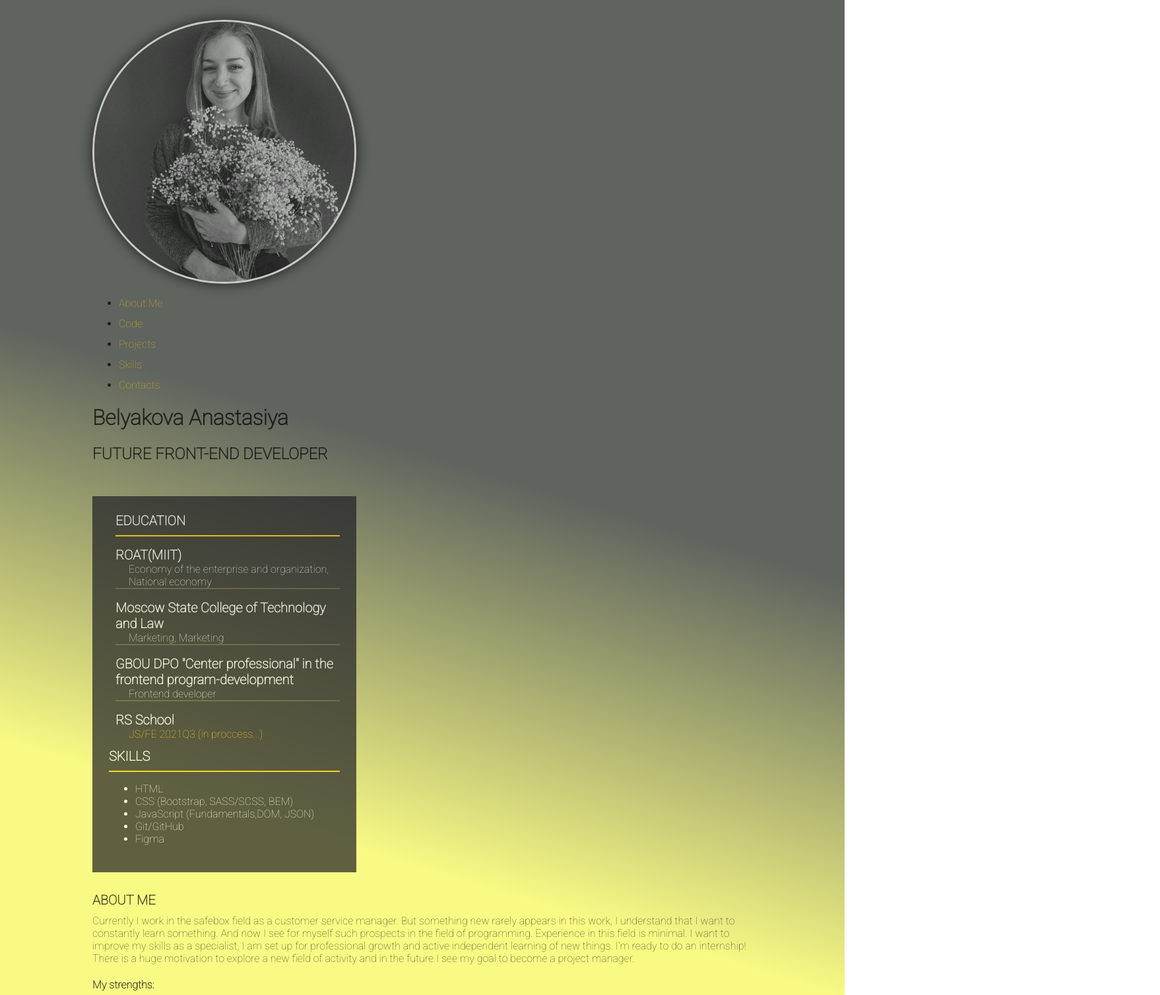
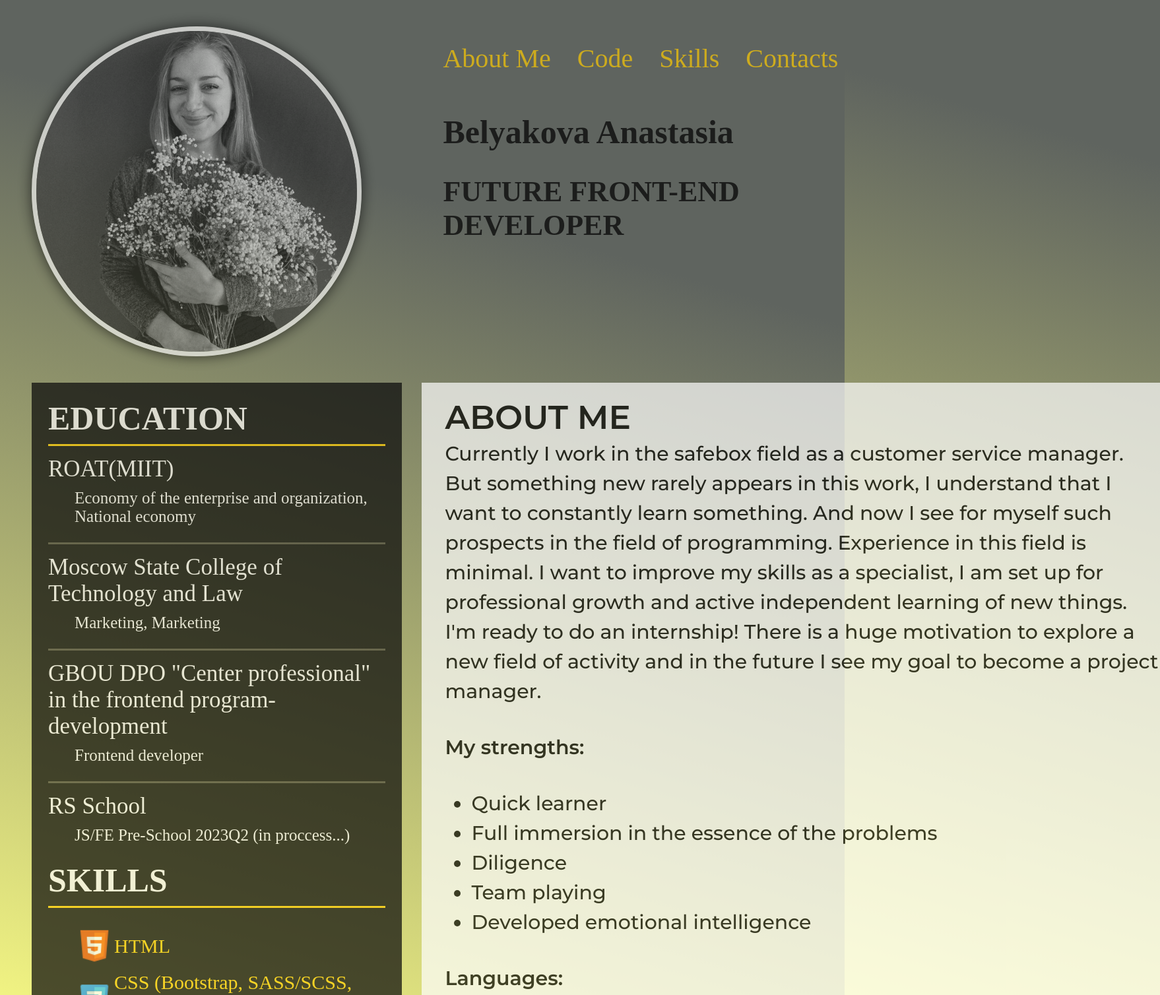
Before and after one commit to BelyakovaAV/rsschool-cv, a plain HTML site: page index.html in a window 1280 px wide. Shown: the top 1508 px of the page at 66% size, 1758 px wide, since content can reach past the window. Drawn offline with Linux system fonts and the light colour scheme.

Commit message:
feat: shifted the blocks by flex-box and added new ones

```diff
--- a/index.html
+++ b/index.html
@@ -1,13 +1,10 @@
 <!DOCTYPE html>
 <html lang="en">
   <head>
-  <meta charset="UTF-8">
-  <meta name="viewport" content="width=device-width, initial-scale=1.0">
-  <link rel="stylesheet" href="style.css">
-  <link rel="icon" href="img/r11.ico">
-  <link rel="preconnect" href="https://fonts.googleapis.com">
-<link rel="preconnect" href="https://fonts.gstatic.com" crossorigin>
-<link href="https://fonts.googleapis.com/css2?family=Oswald:wght@400;700&family=Raleway:ital,wght@1,400;1,700&family=Roboto+Mono:wght@400;700&family=Roboto:ital,wght@0,100;1,400&display=swap" rel="stylesheet">
+    <meta charset="UTF-8" />
+    <meta name="viewport" content="width=device-width, initial-scale=1.0" />
+    <link rel="stylesheet" href="style.css" />
+    <link rel="icon" href="img/r11.ico" />
     <title>CV</title>
   </head>
   <body>
@@ -15,19 +12,16 @@
       <div class="container">
         <div class="header__container">
           <div class="header__photo">
-                <img src="img/foto.png" alt="photo" class="header__image">
+            <img src="img/foto.png" alt="photo" class="header__image" />
           </div>
           <div class="header__content">
             <nav class="header-menu">
               <ul class="header-menu__list">
                 <li class="header-menu__item">
-                            <a href="#about" class="header-menu__link">About Me</a>
+                  <a href="#about" class="header-menu__link">About&nbspMe</a>
                 </li>
                 <li class="header-menu__item">
                   <a href="#code" class="header-menu__link">Code</a>
-                        </li>
-                        <li class="header-menu__item">
-                            <a href="#projects" class="header-menu__link">Projects</a>
                 </li>
                 <li class="header-menu__item">
                   <a href="#skills" class="header-menu__link">Skills</a>
@@ -38,12 +32,8 @@
               </ul>
             </nav>
             <div class="header__info">
-                    <h1 class="header__title">
-                        Belyakova Anastasiya
-                    </h1>
-                    <h2 class="header__subtitle">
-                        Future front-end developer
-                    </h2>
+              <h1 class="header__title">Belyakova Anastasia</h1>
+              <h2 class="header__subtitle">Future front-end developer</h2>
             </div>
           </div>
         </div>
@@ -54,52 +44,34 @@
         <div class="main-content__container">
           <aside class="aside">
             <section class="education">
-                  <h3 class="side__header">
-                      Education
-                  </h3>
+              <h3 class="side__header">Education</h3>
               <div class="divider divider_yellow"></div>
               <div class="education__place">
-                      <div class="education__title">
-                        ROAT(MIIT)
-                      </div>
+                <div class="education__title">ROAT(MIIT)</div>
                 <div class="education__descr">
                   Economy of the enterprise and organization, National economy
                 </div>
               </div>
               <div class="divider divider_grey"></div>
               <div class="education__place">
-                    <div class="education__title">
-                      Moscow State College of Technology and Law
-                    </div>
-                    <div class="education__descr">
-                      Marketing, Marketing
-                    </div>
+                <div class="education__title">Moscow State College of Technology and Law</div>
+                <div class="education__descr">Marketing, Marketing</div>
               </div>
               <div class="divider divider_grey"></div>
               <div class="education__place">
                 <div class="education__title">
                   GBOU DPO "Center professional" in the frontend program-development
                 </div>
-                    <div class="education__descr">
-                      Frontend developer
-                    </div>
+                <div class="education__descr">Frontend developer</div>
               </div>
               <div class="divider divider_grey"></div>
               <div class="education__place">
-                      <div class="education__title">
-                          RS School
-                      </div>
-                      <div class="education__descr">
-                          <a href="https://rs.school/js/" class="side__link" target="_blank">
-                              JS/FE 2021Q3 (in proccess...)
-                          </a>
-                      </div>
+                <div class="education__title">RS School</div>
+                <div class="education__descr">JS/FE Pre-School 2023Q2 (in proccess...)</div>
               </div>
             </section>
             <section class="skills" id="skills">
-                  <h3 class="side__header">
-                      Skills
-                  </h3>
+              <h3 class="side__header">Skills</h3>
               <div class="divider divider_yellow"></div>
               <ul class="skills__list">
                 <li class="skills__item skills__html">HTML</li>
@@ -112,42 +84,38 @@
           </aside>
           <main class="main">
             <section class="main__about" id="about">
-                  <h3 class="main__header">
-                      About me
-                  </h3>
-                  <div class="divider divider_black"></div>
+              <h3 class="main__header">About me</h3>
+
               <div class="main__descr">
-                    Currently I work in the safebox field as a customer service manager. But something new rarely appears in this work, I understand that I want to constantly learn something. And now I see for myself such prospects in the field of programming.
-                    Experience in this field is minimal. I want to improve my skills as a specialist, I am set up for professional growth and active independent learning of new things. I'm ready to do an internship! There is a huge motivation to explore a new field of activity and in the future I see my goal to become a project manager.
+                Currently I work in the safebox field as a customer service manager. But something
+                new rarely appears in this work, I understand that I want to constantly learn
+                something. And now I see for myself such prospects in the field of programming.
+                Experience in this field is minimal. I want to improve my skills as a specialist, I
+                am set up for professional growth and active independent learning of new things. I'm
+                ready to do an internship! There is a huge motivation to explore a new field of
+                activity and in the future I see my goal to become a project manager.
               </div>
               <article class="about-strengths">
-                      <h4 class="main__subheader">
-                          My strengths:
-                      </h4>
+                <h4 class="main__subheader">My strengths:</h4>
                 <ul class="main__list">
                   <li class="main__item">Quick learner</li>
                   <li class="main__item">Full immersion in the essence of the problems</li>
                   <li class="main__item">Diligence</li>
                   <li class="main__item">Team playing</li>
-                          <li class="main__item">Вeveloped emotional intelligence</li>
+                  <li class="main__item">Developed emotional intelligence</li>
                 </ul>
               </article>
               <article class="about-languages">
-                      <h4 class="main__subheader">
-                          Languages:
-                      </h4>
+                <h4 class="main__subheader">Languages:</h4>
                 <ul class="main__list">
                   <li class="main__item">Russian - native speaker</li>
                   <li class="main__item">English - A1 proccess...</li>
                 </ul>
               </article>
-                  <div class="quote"><a href="https://roadmap.sh/frontend" target="_blank">Keep learning...</a></div>
             </section>
             <section class="code-example" id="code">
-                  <h3 class="main__header">
-                      Code example
-                  </h3>
-                  <div class="divider divider_black"></div>
+              <h3 class="main__header">Code example</h3>
+
               <pre class="pre">
                       <code class="code">
 let newBlog = document.getElementById("hello");
@@ -167,14 +135,45 @@
                       </code>
                   </pre>
             </section>
-<main class="main">
-  <div class="container">
-
+          </main>
         </div>
-</main>
+      </div>
+    </div>
     <footer class="footer">
       <div class="container">
-
+        <div class="footer__container">
+          <section class="contacts">
+            <h3 class="side__header" id="contacts">Contacts</h3>
+            <div class="divider divider_yellow"></div>
+            <ul class="contacts__list">
+              <li class="contacts__item">
+                <a href="tel:+79050000000" class="side__link" target="_blank">Phone</a>
+              </li>
+              <li class="contacts__item">
+                <a href="Avbelyakovakm@gmail.com" class="side__link" target="_blank">E-mail</a>
+              </li>
+              <li class="contacts__item">
+                <a href="https://t.me/AVbelyakova" class="side__link" target="_blank">Telegram</a>
+              </li>
+            </ul>
+          </section>
+          <div class="footer__content">
+            <div class="footer__item">
+              <a href="https://github.com/BelyakovaAV" target="_blank">
+                <img src="img/github.svg" alt="github_icon" class="footer__image" />
+              </a>
+            </div>
+            <div class="footer__item">
+              <a href="https://rs.school/js/" target="_blank">
+                <img src="img/rs_school.svg" alt="rs-school-logo" class="footer__image" />
+              </a>
+            </div>
+            <div class="footer__date">
+              Created <br />
+              in 2023
+            </div>
+          </div>
+        </div>
       </div>
     </footer>
   </body>
--- a/style.css
+++ b/style.css
@@ -1,21 +1,17 @@
+@import url("https://fonts.googleapis.com/css2?family=Montserrat:wght@500;600&display=swap");
+
 body {
-  font-family: 'Roboto', sans-serif;
-  min-height: 100vh;
-  margin: 0; padding: 0;
-  display: flex;
-  flex-direction: column;
-  justify-content: space-between;
   opacity: 0.7;
-  background: linear-gradient(197deg, #5f645f 35%, #f8fa84 60%);
+  background: linear-gradient(197deg, #5f645f 15%, #f8fa84 60%);
 }
 h2 {
-  font-size: 24px;
-  font-weight: 600;
+  font-size: 44px;
+  font-weight: 600px;
   text-transform: uppercase;
 }
 
 h3 {
-  font-size: 20px;
+  font-size: 50px;
   text-transform: uppercase;
   margin: 0;
   margin-bottom: 10px;
@@ -24,70 +20,169 @@ h3 {
 a {
   display: block;
   text-decoration: none;
-  color: #fecb00;
-  margin-bottom: 12px;
-}
-
-.container {
-  width: 1000px;
-  height: 100%;
-  margin: 0 auto;
-  display: -webkit-box;
-  display: -ms-flexbox;
-  display: flex;
-  padding-top: 30px;
+  color: hsl(48, 98%, 50%);
+  margin-bottom: 25px;
+  font-size: 40px
 }
 * {
   box-sizing: border-box;
 }
+.container {
+  width: 1750px;
+  height: 100%;
+  margin: auto;
+  padding-top: 30px;
+  display: flex;
+  flex-wrap: wrap;
+  display: -webkit-box;
+  display: -ms-flexbox;
+}
+
+.header__container {
+  display: flex;
+}
+.header__photo {
+  display: flex;
+  flex-grow: 0;
+}
+.header__content {
+  flex-grow: 1;
+  flex-direction: column;
+  margin-left: 10%;
+}
+.header-menu ul {
+  list-style: none;
+}
+.header-menu__item a {
+  padding-right: 40px;
+}
+.header-menu__list {
+  display: flex;
+  padding: 0px;
+}
+.main-content__container {
+  display: flex;
+  font-size: 30px;
+  font-weight: 400px;
+}
+.footer__container {
+  display: flex;
+}
+.footer__content {
+  display: flex;
+  margin-left: 25%;
+  margin-top: 3%;
+}
+.footer__date {
+  font-size: 40px;
+}
 .header__image {
-  width: 400px;
-  height: 400px;
+  width: 500px;
+  height: 500px;
   border-radius: 55%;
-  box-shadow: 0 0 20px #050404;
-  border: 3px #f5f5f2 solid;
+  box-shadow: 0 0 20px #0c0c0c;
+  border: 7px #f5f5f2 solid;
 }
 .container .aside {
-  width: 40%;
-  background-color: #202026;
-  color: #fff;
+  width: 35%;
+  background-color: #070708;
+  color: rgb(252, 249, 249);
   padding: 25px;
   margin-bottom: 30px;
+  margin-top: 0px;
+  margin-bottom: 0px;
 }
-.container .aside img {
-  display: block;
-  width: 100%;
-  margin-bottom: 40px;
+.education__place {
+  font-size: 35px;
+  margin-bottom: 25px;
+  margin-top: 15px;
 }
-.container .aside .education {
-  margin-left: 10px;
-  margin-bottom: 10px;
+.container, .aside, .education__descr {
+  padding-left: 40px;
+  font-size: 25px;
+  margin-top: 10px;
 }
 
-.container .aside .education__place {
-  font-weight: 600;
-  font-size: 20px;
-}
-.container .aside .education__descr {
-  padding-left: 20px;
-  font-size: 16px;
-  font-weight: 500;
-}
-
-.container .aside .education__descr a {
-  -webkit-transition: 0.5s all;
-  transition: 0.5s all;
-  position: relative;
-}
 .divider_yellow {
   display: block;
-  height: 2px;
+  height: 3px;
   background-color: #fecb00;
-  margin-bottom: 1em;
+  margin-bottom: 10px;
 }
 .divider_grey {
   display: block;
-  height: 2px;
+  height: 3px;
   background-color: #4e4b3e;
-  margin-bottom: 1em;
+  margin-bottom: 10px;
 }
+.education__descr a:hover {
+  color: #000000;
+}
+.contacts__wrapper {
+  padding-left: 10px;
+  list-style: none;
+}
+
+.skills__list {
+  list-style: none;
+  color: #ffcc00;
+  line-height: 55px;
+  font-size: 30px;
+}
+
+.skills__list li {
+  padding-left: 60px;
+  background-repeat: no-repeat;
+  background-size: 60px;
+  background-position: left center;
+}
+
+.skills__html {
+  background-image: url("img/html.png");
+}
+
+.skills__css {
+  background-image: url("img/css.png");
+}
+
+.skills__javascript {
+  background-image: url("img/javascript.png");
+}
+
+.skills__github {
+  background-image: url("img/git.png");
+}
+
+.skills__figma {
+  background-image: url("img/figma.png");
+}
+
+.main {
+  width: 70%;
+  font-family: Montserrat;
+  color: #000000;
+  padding-top: 30px;
+  background-color: #ffffff;
+  margin-left: 15px;
+  line-height: 45px;
+  padding-left: 35px;
+}
+
+.name span {
+  font-weight: 800;
+}
+
+.main .footer div {
+  height: 100px;
+}
+
+.footer__image {
+  height: 200px;
+}
+.date {
+  font-size: 44px;
+  font-weight: 600px;
+}
+.aside {
+  margin-right: 15px;
+}
```
Also changed, not shown: fonts/montserrat-v25-latin-500.woff (added), fonts/montserrat-v25-latin-500.woff2 (added), fonts/montserrat-v25-latin-700.woff (added), fonts/montserrat-v25-latin-700.woff2 (added), fonts/montserrat-v25-latin-regular.woff (added), fonts/montserrat-v25-latin-regular.woff2 (added), img/css.png (added), img/email.png (added), img/figma.png (added), img/git.png (added), img/github.svg (added), img/html.png (added), img/javascript.png (added), img/rs_school.svg (added). Lines whose indentation alone changed are shown as unchanged.
